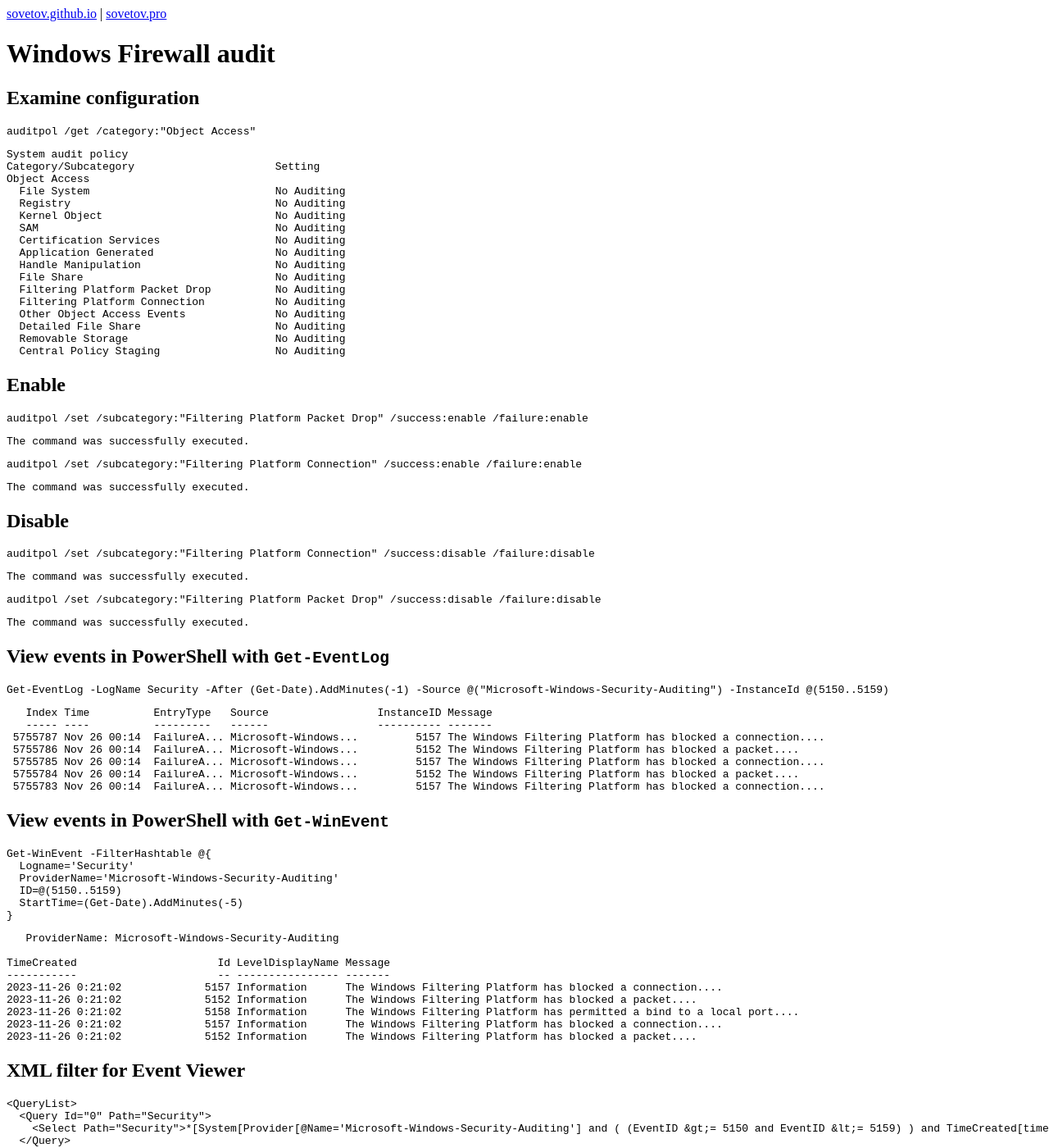
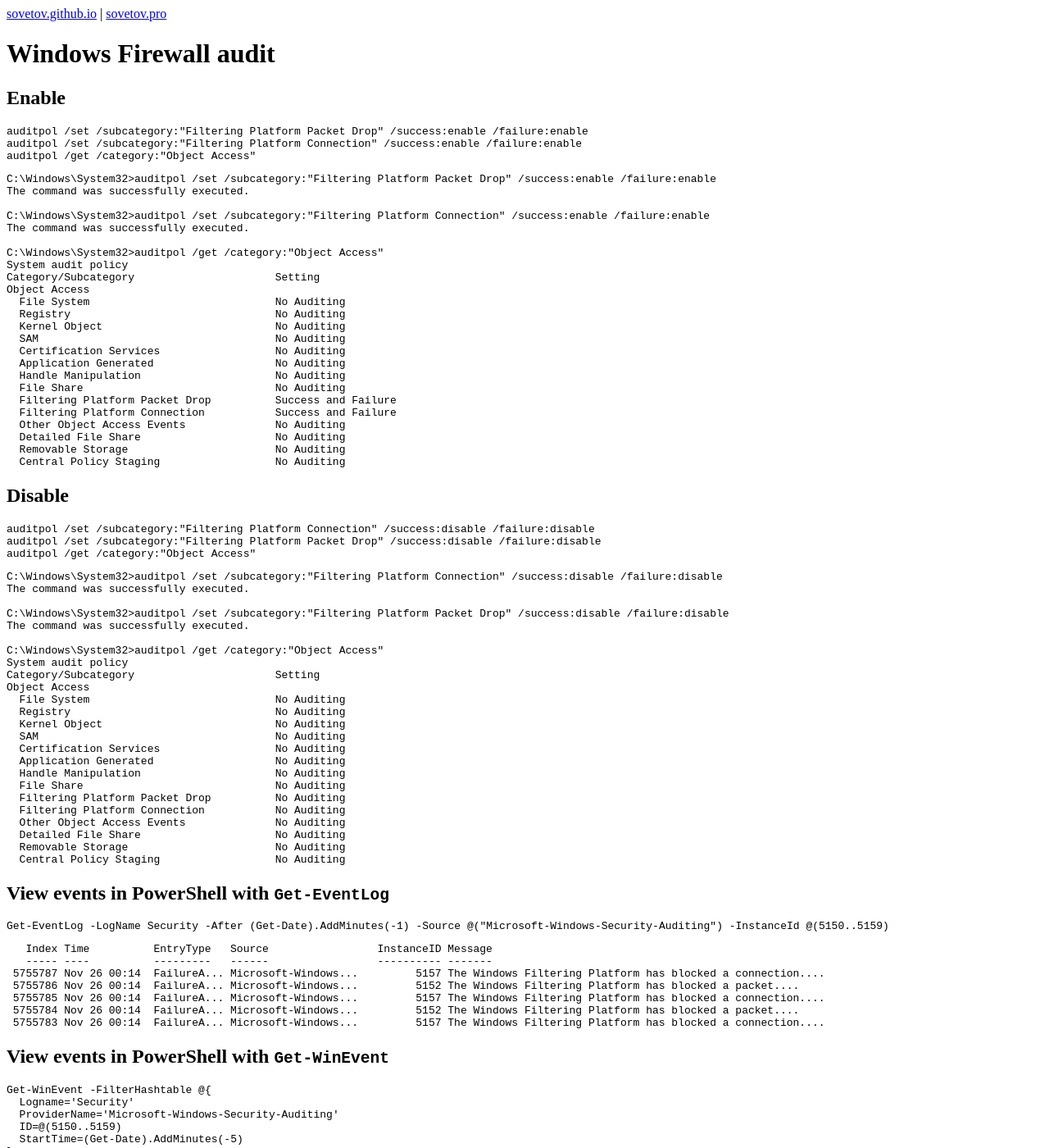
Before and after one commit to sovetov/sovetov.github.io, a Jekyll site: the page built from windows-firewall-audit.md, in a window 1280 px wide and 1400 px high. Shown: the whole window at 82% size. Built offline with Jekyll 4.4.1, drawn with Linux system fonts in a browser that asks for light colours; our own code applies the rules of GitHub Pages for plain Markdown files.

Commit message:
Make multiple Windows command convenient for copy and paste

````diff
--- a/windows-firewall-audit.md
+++ b/windows-firewall-audit.md
@@ -1,11 +1,54 @@
 # Windows Firewall audit
 
-## Examine configuration
+## Enable
 
 ```cmd
+auditpol /set /subcategory:"Filtering Platform Packet Drop" /success:enable /failure:enable
+auditpol /set /subcategory:"Filtering Platform Connection" /success:enable /failure:enable
 auditpol /get /category:"Object Access"
 ```
 ```
+C:\Windows\System32>auditpol /set /subcategory:"Filtering Platform Packet Drop" /success:enable /failure:enable
+The command was successfully executed.
+
+C:\Windows\System32>auditpol /set /subcategory:"Filtering Platform Connection" /success:enable /failure:enable
+The command was successfully executed.
+
+C:\Windows\System32>auditpol /get /category:"Object Access"
+System audit policy
+Category/Subcategory                      Setting
+Object Access
+  File System                             No Auditing
+  Registry                                No Auditing
+  Kernel Object                           No Auditing
+  SAM                                     No Auditing
+  Certification Services                  No Auditing
+  Application Generated                   No Auditing
+  Handle Manipulation                     No Auditing
+  File Share                              No Auditing
+  Filtering Platform Packet Drop          Success and Failure
+  Filtering Platform Connection           Success and Failure
+  Other Object Access Events              No Auditing
+  Detailed File Share                     No Auditing
+  Removable Storage                       No Auditing
+  Central Policy Staging                  No Auditing
+```
+
+## Disable
+
+```cmd
+auditpol /set /subcategory:"Filtering Platform Connection" /success:disable /failure:disable
+auditpol /set /subcategory:"Filtering Platform Packet Drop" /success:disable /failure:disable
+auditpol /get /category:"Object Access"
+```
+```
+C:\Windows\System32>auditpol /set /subcategory:"Filtering Platform Connection" /success:disable /failure:disable
+The command was successfully executed.
+
+C:\Windows\System32>auditpol /set /subcategory:"Filtering Platform Packet Drop" /success:disable /failure:disable
+The command was successfully executed.
+
+C:\Windows\System32>auditpol /get /category:"Object Access"
 System audit policy
 Category/Subcategory                      Setting
 Object Access
@@ -23,38 +66,6 @@ Object Access
   Detailed File Share                     No Auditing
   Removable Storage                       No Auditing
   Central Policy Staging                  No Auditing
-```
-
-## Enable
-
-```cmd
-auditpol /set /subcategory:"Filtering Platform Packet Drop" /success:enable /failure:enable
-```
-```
-The command was successfully executed.
-```
-
-```cmd
-auditpol /set /subcategory:"Filtering Platform Connection" /success:enable /failure:enable
-```
-```
-The command was successfully executed.
-```
-
-## Disable
-
-```cmd
-auditpol /set /subcategory:"Filtering Platform Connection" /success:disable /failure:disable
-```
-```
-The command was successfully executed.
-```
-
-```cmd
-auditpol /set /subcategory:"Filtering Platform Packet Drop" /success:disable /failure:disable
-```
-```
-The command was successfully executed.
 ```
 
 ## View events in PowerShell with `Get-EventLog`
````
